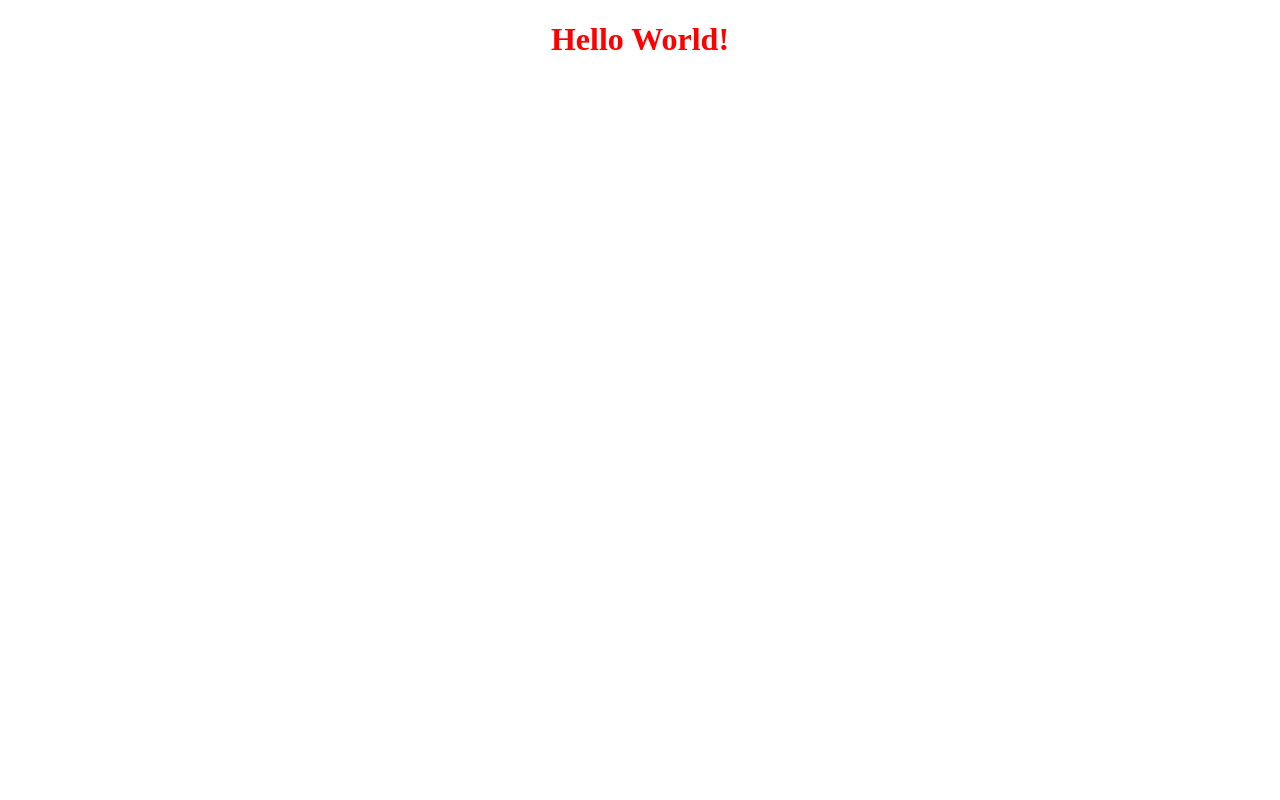
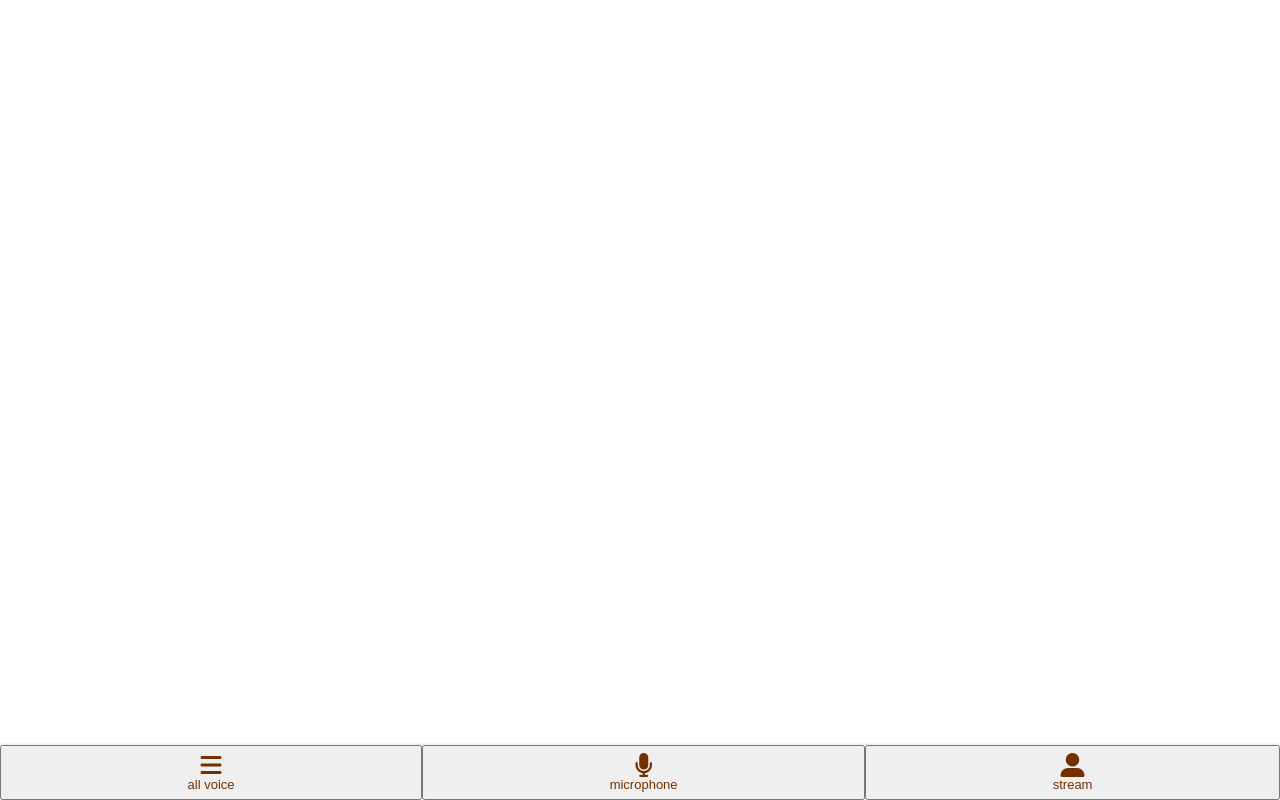
Before and after one commit to laninivan/EPAM_JS_Prac_Ivan_Lanin, a website built with webpack: page src/index.html in a window 1280 px wide. Built offline with nearby package versions, Linux system fonts and the light colour scheme.

Commit message:
Commit_02_07_2021

```diff
--- a/src/index.html
+++ b/src/index.html
@@ -6,9 +6,30 @@
           content="width=device-width, user-scalable=no, initial-scale=1.0, maximum-scale=1.0, minimum-scale=1.0">
     <meta http-equiv="X-UA-Compatible" content="ie=edge">
     <title>Document</title>
+
 </head>
 <body>
-<h1>Hello World!</h1>
+<!--<<h1>Hello World!</h1>-->
+<div class="sum">
+    <h1></h1>
+</div>
 
+<nav class="nav">
+    <button type="button" class="nav__link" id="button1" >
+        <i class="fas fa-bars nav__icon"></i>
+        <span class="nav__text">all voice</span>
+    </button>
+    <button type="button" class="nav__link nav__link--active" id="button2" >
+        <i class="fas fa-microphone nav__icon"></i>
+        <span class="nav__text">microphone</span>
+    </button>
+    <button type="button" class="nav__link" id="button3" >
+        <i class="fas fa-user-alt nav__icon" ></i>
+        <span class="nav__text">stream</span>
+    </button>
+</nav>
+
+
+<script src="https://kit.fontawesome.com/eaa1725ec0.js" crossorigin="anonymous"></script>
 </body>
 </html>
--- a/src/index.js
+++ b/src/index.js
@@ -1,3 +1,30 @@
 console.log('Hello World!')
 
 import './styles/style.scss'
+
+
+let batAllVoi=document.getElementById('button1')
+let batMicro=document.getElementById('button2')
+let batStream=document.getElementById('button3')
+let InserTxt=document.querySelector('.sum>h1')
+
+batAllVoi.addEventListener('click',function(){
+    InserTxt.innerHTML='All voice: Active'
+    document.querySelector('#button1').style.backgroundColor="#F0E68C";
+    document.querySelector('#button2').style.backgroundColor="white";
+    document.querySelector('#button3').style.backgroundColor="white";
+})
+
+batMicro.addEventListener('click',function(){
+    InserTxt.innerHTML='Microphone: Active'
+    document.querySelector('#button2').style.backgroundColor="#F0E68C";
+    document.querySelector('#button1').style.backgroundColor="white";
+    document.querySelector('#button3').style.backgroundColor="white";
+})
+
+batStream.addEventListener('click',function(){
+    InserTxt.innerHTML='Stream: Active'
+    document.querySelector('#button3').style.backgroundColor="#F0E68C";
+    document.querySelector('#button1').style.backgroundColor="white";
+    document.querySelector('#button2').style.backgroundColor="white";
+})
--- a/src/styles/style.scss
+++ b/src/styles/style.scss
@@ -1,4 +1,49 @@
 h1 {
-  color:red;
+  color: darkgreen;
   text-align: center;
 }
+.sum{
+  h1{
+    color: #743000;
+    text-align: center;
+  }
+}
+body{
+  margin: 0 0 55px 0;
+}
+.nav{
+    position: fixed;
+    bottom: 0;
+    width:100%;
+    height: 55px;
+    box-shadow: 0 0 3px rgba(0,0,0,0.2);
+    background-color: #fffcff;
+    display: flex;
+    overflow-x: auto;
+   .nav__link{
+      display: flex;
+      flex-direction: column;
+      flex-grow: 1;
+      align-items: center;
+      justify-content: center;
+      min-width: 50px;
+      overflow: hidden;
+      white-space: nowrap;
+      font-family: sans-serif;
+      font-size: 13px;
+      color: #743000;
+      text-decoration: none;
+      -webkit-tap-highlight-color: transparent;
+      transition: background-color 0.1s ease-in-out;
+     }
+
+}
+
+.nav__link:hover{
+  background-color: #fff4c6;
+}
+
+
+.nav__icon{
+  font-size: 24px;
+}
```
Also changed, not shown: 1.html (deleted, +0 -7 lines).
